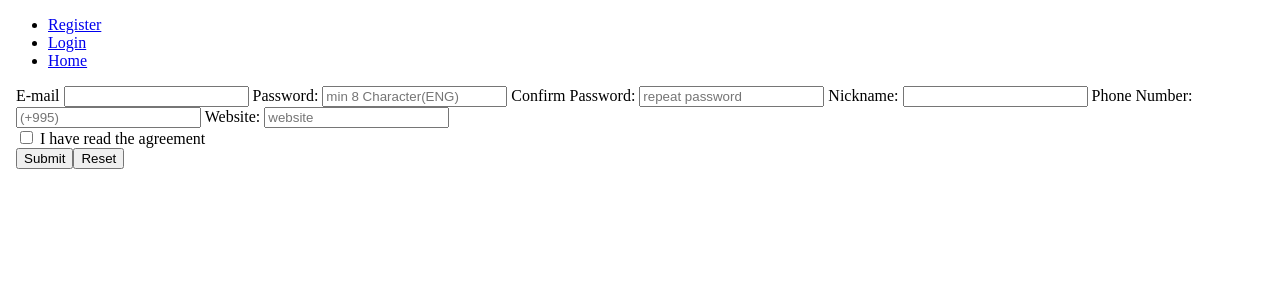
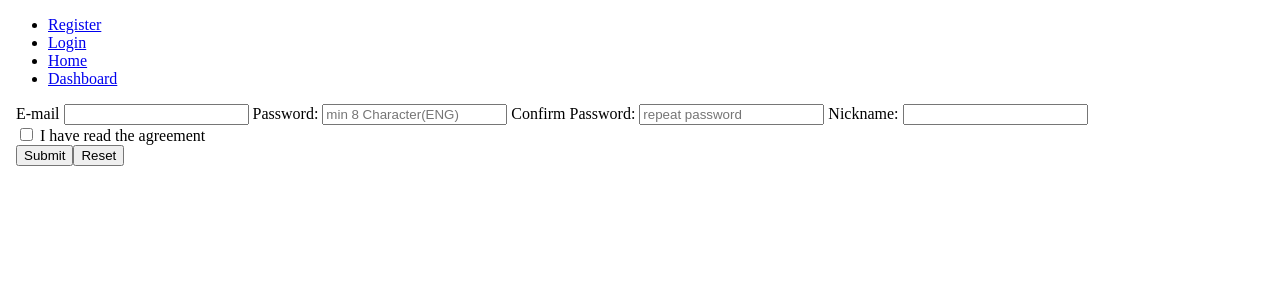
Before and after one commit to ssskdaviss/final-project-angular, an Angular app: page /register in a window 1280 px wide. Shown: the top 300 px of the page. Built offline with nearby package versions, Linux system fonts and the light colour scheme.

Commit message:
add dashboard

```diff
--- a/db.json
+++ b/db.json
@@ -1,13 +1,12 @@
 {
   "users": [
     {
-      "email": "",
-      "password": "",
-      "confirmPassword": "",
-      "nickname": "",
-      "phoneNumber": "",
-      "website": "",
-      "checkbox": "",
+      "email": "john.doe@gmail.com",
+      "password": "john1234",
+      "nickname": "john",
+      "balance": 0,
+      "cardInfo": {},
+      "crypto": [],
       "id": 1
     },
     {
@@ -15,240 +14,11 @@
       "password": "",
       "confirmPassword": "",
       "nickname": "",
-      "phoneNumber": "",
-      "website": "",
       "checkbox": "",
+      "balance": 0,
+      "cardInfo": {},
+      "crypto": null,
       "id": 2
-    },
-    {
-      "email": "",
-      "password": "",
-      "confirmPassword": "",
-      "nickname": "",
-      "phoneNumber": "",
-      "website": "",
-      "checkbox": "",
-      "id": 3
-    },
-    {
-      "email": "wqeqwe",
-      "password": "",
-      "confirmPassword": "",
-      "nickname": "",
-      "phoneNumber": "",
-      "website": "",
-      "checkbox": "",
-      "id": 4
-    },
-    {
-      "email": "asdasd",
-      "password": "qweqweqwe",
-      "confirmPassword": "",
-      "nickname": "",
-      "phoneNumber": "",
-      "website": "",
-      "checkbox": "",
-      "id": 5
-    },
-    {
-      "email": "",
-      "password": "",
-      "confirmPassword": "",
-      "nickname": "",
-      "phoneNumber": "",
-      "website": "",
-      "checkbox": "",
-      "id": 6
-    },
-    {
-      "email": "",
-      "password": "",
-      "confirmPassword": "",
-      "nickname": "",
-      "phoneNumber": "",
-      "website": "",
-      "checkbox": "",
-      "id": 7
-    },
-    {
-      "email": "er",
-      "password": "",
-      "confirmPassword": "",
-      "nickname": "",
-      "phoneNumber": "",
-      "website": "",
-      "checkbox": "",
-      "id": 8
-    },
-    {
-      "email": "dgfdfg",
-      "password": "",
-      "confirmPassword": "",
-      "nickname": "",
-      "phoneNumber": "",
-      "website": "",
-      "checkbox": "",
-      "id": 9
-    },
-    {
-      "email": "xcsdf",
-      "password": "dsfsdf",
-      "confirmPassword": "",
-      "nickname": "",
-      "phoneNumber": "",
-      "website": "",
-      "checkbox": "",
-      "id": 10
-    },
-    {
-      "email": "asdasd",
-      "password": "",
-      "confirmPassword": "",
-      "nickname": "",
-      "phoneNumber": "",
-      "website": "",
-      "checkbox": "",
-      "id": 11
-    },
-    {
-      "email": "sdfsd",
-      "password": "",
-      "confirmPassword": "",
-      "nickname": "",
-      "phoneNumber": "fdsf",
-      "website": "",
-      "checkbox": "",
-      "id": 12
-    },
-    {
-      "email": "657567",
-      "password": "",
-      "confirmPassword": "",
-      "nickname": "",
-      "phoneNumber": "",
-      "website": "",
-      "checkbox": "",
-      "id": 13
-    },
-    {
-      "email": "asasas",
-      "password": "as",
-      "confirmPassword": "",
-      "nickname": "",
-      "phoneNumber": "",
-      "website": "as",
-      "checkbox": "",
-      "id": 14
-    },
-    {
-      "email": "asd",
-      "password": "asdasd",
-      "confirmPassword": "",
-      "nickname": "",
-      "phoneNumber": "",
-      "website": "",
-      "checkbox": "",
-      "id": 15
-    },
-    {
-      "email": "",
-      "password": "",
-      "confirmPassword": "",
-      "nickname": "",
-      "phoneNumber": "",
-      "website": "",
-      "checkbox": "",
-      "id": 16
-    },
-    {
-      "email": "",
-      "password": "",
-      "confirmPassword": "",
-      "nickname": "",
-      "phoneNumber": "",
-      "website": "",
-      "checkbox": "",
-      "id": 17
-    },
-    {
-      "email": "",
-      "password": "",
-      "confirmPassword": "",
-      "nickname": "",
-      "phoneNumber": "",
-      "website": "",
-      "checkbox": "",
-      "id": 18
-    },
-    {
-      "email": "",
-      "password": "",
-      "confirmPassword": "",
-      "nickname": "",
-      "phoneNumber": "",
-      "website": "",
-      "checkbox": "",
-      "id": 19
-    },
-    {
-      "email": "",
-      "password": "",
-      "confirmPassword": "",
-      "nickname": "",
-      "phoneNumber": "",
-      "website": "",
-      "checkbox": "",
-      "id": 20
-    },
-    {
-      "email": "",
-      "password": "",
-      "confirmPassword": "",
-      "nickname": "",
-      "phoneNumber": "",
-      "website": "",
-      "checkbox": "",
-      "id": 21
-    },
-    {
-      "email": "",
-      "password": "",
-      "confirmPassword": "",
-      "nickname": "",
-      "phoneNumber": "",
-      "website": "",
-      "checkbox": "",
-      "id": 22
-    },
-    {
-      "email": "ad",
-      "password": "sdfsdfsdfsdf",
-      "confirmPassword": "",
-      "nickname": "",
-      "phoneNumber": "",
-      "website": "",
-      "checkbox": "",
-      "id": 23
-    },
-    {
-      "email": "ad",
-      "password": "ad",
-      "confirmPassword": "",
-      "nickname": "",
-      "phoneNumber": "",
-      "website": "",
-      "checkbox": "",
-      "id": 24
-    },
-    {
-      "email": "",
-      "password": "",
-      "confirmPassword": "",
-      "nickname": "",
-      "phoneNumber": "",
-      "website": "",
-      "checkbox": "",
-      "id": 25
     }
   ]
 }
--- a/src/app/app-routing.module.ts
+++ b/src/app/app-routing.module.ts
@@ -3,6 +3,11 @@ import { RouterModule, Routes } from '@angular/router';
 import { AuthGuard } from './core/guards/auth.guard';
 
 export const routes: Routes = [
+  {
+    path: '',
+    redirectTo: 'home',
+    pathMatch: 'full'
+  },
   {
     path: 'login',
     loadComponent: () => import('./auth/components/login/login.component')
@@ -17,7 +22,14 @@ export const routes: Routes = [
     path: 'home',
     loadComponent: () => import('./features/components/home/home.component')
       .then(m => m.HomeComponent),
-    canActivate: [AuthGuard]
+
+  },
+  {
+    path: 'dashboard',
+    loadComponent: () => import('./features/components/dashboard/dashboard.component')
+      .then(m => m.DashboardComponent),
+      canActivate: [AuthGuard]
+
   },
 ];
 
--- a/src/app/app.component.html
+++ b/src/app/app.component.html
@@ -24,6 +24,14 @@
         >Home</a
       >
     </li>
+    <li>
+      <a
+        routerLink="/dashboard"
+        routerLinkActive="active"
+        ariaCurrentWhenActive="page"
+        >Dashboard</a
+      >
+    </li>
   </ul>
 </nav>
 <router-outlet></router-outlet>
--- a/src/app/auth/components/login/login.component.ts
+++ b/src/app/auth/components/login/login.component.ts
@@ -39,10 +39,11 @@ export class LoginComponent {
           if (authenticatedUser) {
             console.log('Login successful:', authenticatedUser);
             localStorage.setItem('email', authenticatedUser.email);
-            this.router.navigate(['/home']);
+            localStorage.setItem('password', authenticatedUser.password);
+            this.router.navigate(['/dashboard']);
 
           } else {
-            console.error('Login failed: Invalid credentials');
+            alert('Login failed: Invalid credentials');
           }
         },
         (error) => {
--- a/src/app/auth/components/register-form/register-form.component.html
+++ b/src/app/auth/components/register-form/register-form.component.html
@@ -1,4 +1,3 @@
-
 <body>
   <form class="register" [formGroup]="signUpForm">
     <label>
@@ -25,14 +24,6 @@
       Nickname:
       <input type="text" formControlName="nickname" />
     </label>
-      <label>
-        Phone Number:
-        <input type="text" formControlName="phoneNumber" placeholder="(+995)" />
-      </label>
-      <label>
-        Website:
-        <input type="url" formControlName="website" placeholder="website" />
-      </label>
     <div class="checkbox">
       <input type="checkbox" formControlName="checkbox" />
       I have read the agreement
--- a/src/app/auth/components/register-form/register-form.component.ts
+++ b/src/app/auth/components/register-form/register-form.component.ts
@@ -16,9 +16,10 @@ export class RegisterFormComponent implements OnInit {
     password: ["",],
     confirmPassword: ["",],
     nickname: ["",],
-    phoneNumber: ["",],
-    website: ["",],
-    checkbox: ["",]
+    checkbox: ["", ],
+    balance: 0,
+    cardInfo:{},
+    crypto:[],
   }, {
     validators: []
   });
--- /dev/null
+++ b/src/app/features/components/dashboard/dashboard.component.html
@@ -0,0 +1,31 @@
+<div class="dashboard">
+    <h1>Crypto Dashboard</h1>
+    <table class="crypto-table">
+      <thead>
+        <tr>
+        <th>Rank</th>
+          <th>Name</th>
+          <th>Symbol</th>
+          <th>Price (USD)</th>
+          <th>Market Cap (USD)</th>
+          <th>VWAP (24Hr)</th>
+          <th>Supply</th>
+          <th>Volume(24Hr)</th>
+          <th>Change(24Hr)</th>
+        </tr>
+      </thead>
+      <tbody>
+        <tr *ngFor="let crypto of cryptoData">
+        <td>{{ crypto.rank }}</td>
+        <td>{{ crypto.name }}</td>
+        <td>{{ crypto.symbol }}</td>
+        <td>{{ crypto.priceUsd  }}</td>
+        <td>{{ crypto.marketCapUsd }}</td>
+        <td>{{ crypto.vwap24Hr }}</td>
+        <td>{{ crypto.supply }}</td>
+        <td>{{ crypto.volumeUsd24Hr  }}</td>
+        <td>{{ crypto.changePercent24Hr }}</td>
+        </tr>
+      </tbody>
+    </table>
+  </div>
--- /dev/null
+++ b/src/app/features/components/dashboard/dashboard.component.scss
@@ -0,0 +1,29 @@
+.dashboard {
+    text-align: center;
+    margin: 20px;
+    font-family: Arial, sans-serif;
+  }
+
+  .crypto-table {
+    width: 100%;
+    border-collapse: collapse;
+    border: 1px solid #ccc;
+
+    th, td {
+      border: 1px solid #ccc;
+      padding: 8px;
+      text-align: center;
+    }
+
+    th {
+      background-color: #f2f2f2;
+    }
+
+    tr:nth-child(even) {
+      background-color: #f2f2f2;
+    }
+
+    tr:hover {
+      background-color: #ddd;
+    }
+  }
--- /dev/null
+++ b/src/app/features/components/dashboard/dashboard.component.ts
@@ -0,0 +1,28 @@
+import { Component } from '@angular/core';
+import { CommonModule } from '@angular/common';
+import { HttpClient } from '@angular/common/http';
+
+@Component({
+  selector: 'app-dashboard',
+  standalone: true,
+  imports: [CommonModule],
+  templateUrl: './dashboard.component.html',
+  styleUrls: ['./dashboard.component.scss']
+})
+export class DashboardComponent {
+  cryptoData: any[] = [];
+
+  constructor(private http: HttpClient) {}
+
+  ngOnInit(): void {
+    this.fetchCryptoData();
+  }
+
+  fetchCryptoData() {
+    const apiUrl = 'https://api.coincap.io/v2/assets';
+
+    this.http.get(apiUrl).subscribe((response: any) => {
+      this.cryptoData = response.data;
+    });
+  }
+}
```
Also changed, not shown: src/app/services/crypto.service.ts (added, +10 -0 lines), 2 other files (tests, documents, lock files or other folders). Lines whose indentation alone changed are shown as unchanged.
